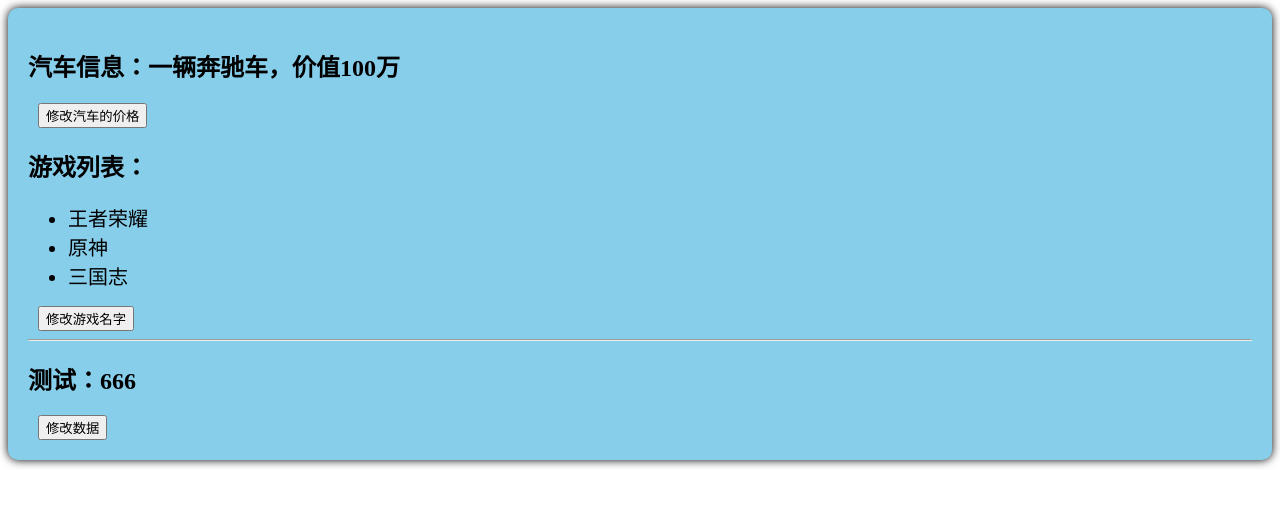
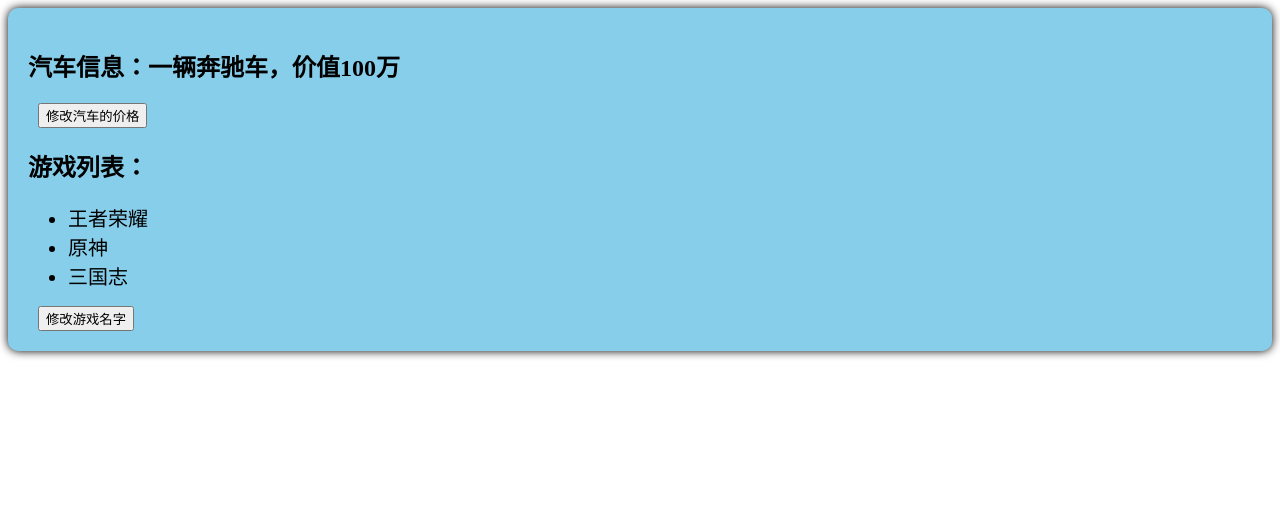
Before and after one commit to rourou668/hello_vue3, a Vue app: page / in a window 1280 px wide. Shown: the top 506 px of the page. Built offline with nearby package versions, Linux system fonts and the light colour scheme; the HTML template or start-up script is replaced by a standard one.

Commit message:
08_ref创建_对象类型的响应式数据

```diff
--- a/src/components/Person.vue
+++ b/src/components/Person.vue
@@ -3,38 +3,30 @@ defineOptions({
   name: 'Person123', //组件名
 })
 
-import { reactive } from 'vue'
+import { reactive, ref } from 'vue'
 //数据
-let car = reactive({ brand: '奔驰', price: 100 })
-//普通对象想变成响应式对象，用reactive包裹，成为Proxy函数
-// console.log(car)
-// console.log(Proxy)
+let car = ref({ brand: '奔驰', price: 100 })
 
-let games = reactive([
+let games = ref([
   { id: 'afafcq4t01', name: '王者荣耀' },
   { id: 'afafcq4t01', name: '原神' },
   { id: 'afafcq4t01', name: '三国志' },
 ])
 
-let obj = reactive({
-  a: {
-    b: {
-      c: 666,
-    },
-  },
-})
+let obj = reactive({ x: 999 })
+console.log(car)
+console.log(obj)
 //方法
 function changePrice() {
-  car.price += 10
-  console.log(car.price)
+  car.value.price += 10
+  console.log(car.value.price)
+  // 用ref的时候，不要忘记.value
+
+  // ref的底层逻辑是reactive
 }
 
 function changeFirstGame() {
-  games[0]!.name = '流星蝴蝶剑'
-}
-
-function changeObj() {
-  obj.a.b.c = 999
+  games.value[0]!.name = '流星蝴蝶剑'
 }
 </script>
 
@@ -50,9 +42,6 @@ function changeObj() {
       <!-- for循环 -->
     </ul>
     <button @click="changeFirstGame">修改游戏名字</button>
-    <hr />
-    <h2>测试：{{ obj.a.b.c }}</h2>
-    <button @click="changeObj">修改数据</button>
   </div>
 </template>
 
```
